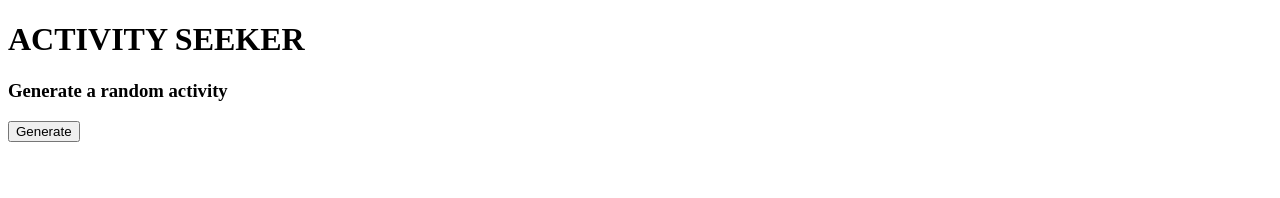
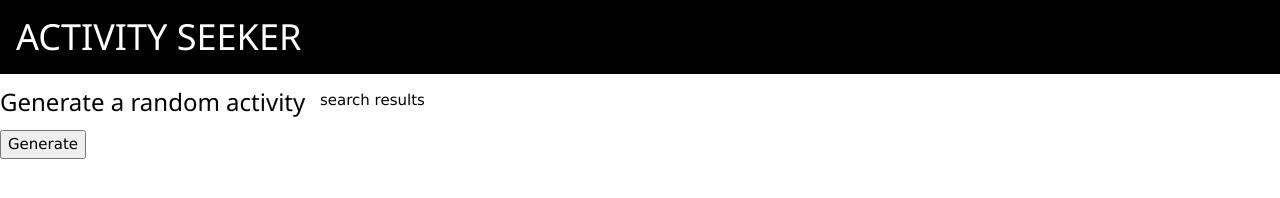
Before and after one commit to crisperi/ACTIVITY-SEEKER, a plain HTML site: page index.html in a window 1280 px wide. Drawn offline with nearby package versions, Linux system fonts and the light colour scheme.

Commit message:
added w3 css

```diff
--- a/index.html
+++ b/index.html
@@ -4,23 +4,24 @@
     <meta charset="UTF-8" />
     <meta name="viewport" content="width=device-width, initial-scale=1.0" />
     <title>Document</title>
-    <link rel="stylesheet" href="style.css" />
+    <!--<link rel="stylesheet" href="style.css" />-->
+    <link rel="stylesheet" href="https://www.w3schools.com/w3css/4/w3.css">
   </head>
   <body>
-    <header id="header">
+    <header id="header" class="w3-container w3-black">
       <h1>ACTIVITY SEEKER</h1>
     </header>
-    <section>
-      <div id="randomActivity">
+    <section class="w3-half">
+      <div id="randomActivity" class="w3-half">
         <h3>Generate a random activity</h3>
         <button id="GenerateButton">Generate</button>
         <div id="generatedResponse-results">
 
         </div>
       </div>
-      <div id="leftActivites">
+      <div id="leftActivites" class="w3-half">
         <div id="afterSearch-results">
-
+            <p>search results</p>
         </div>
       </div>
     </section>
```
